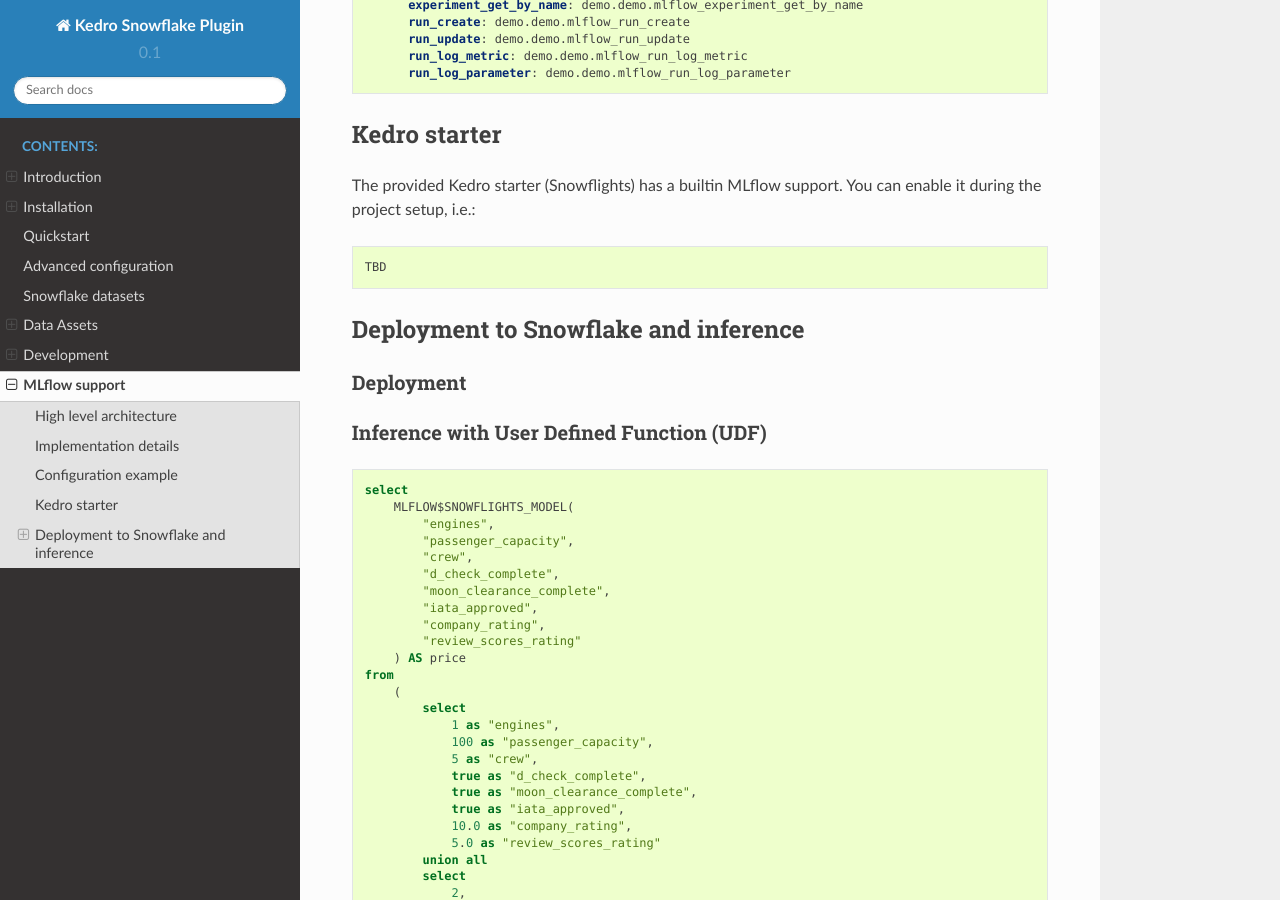
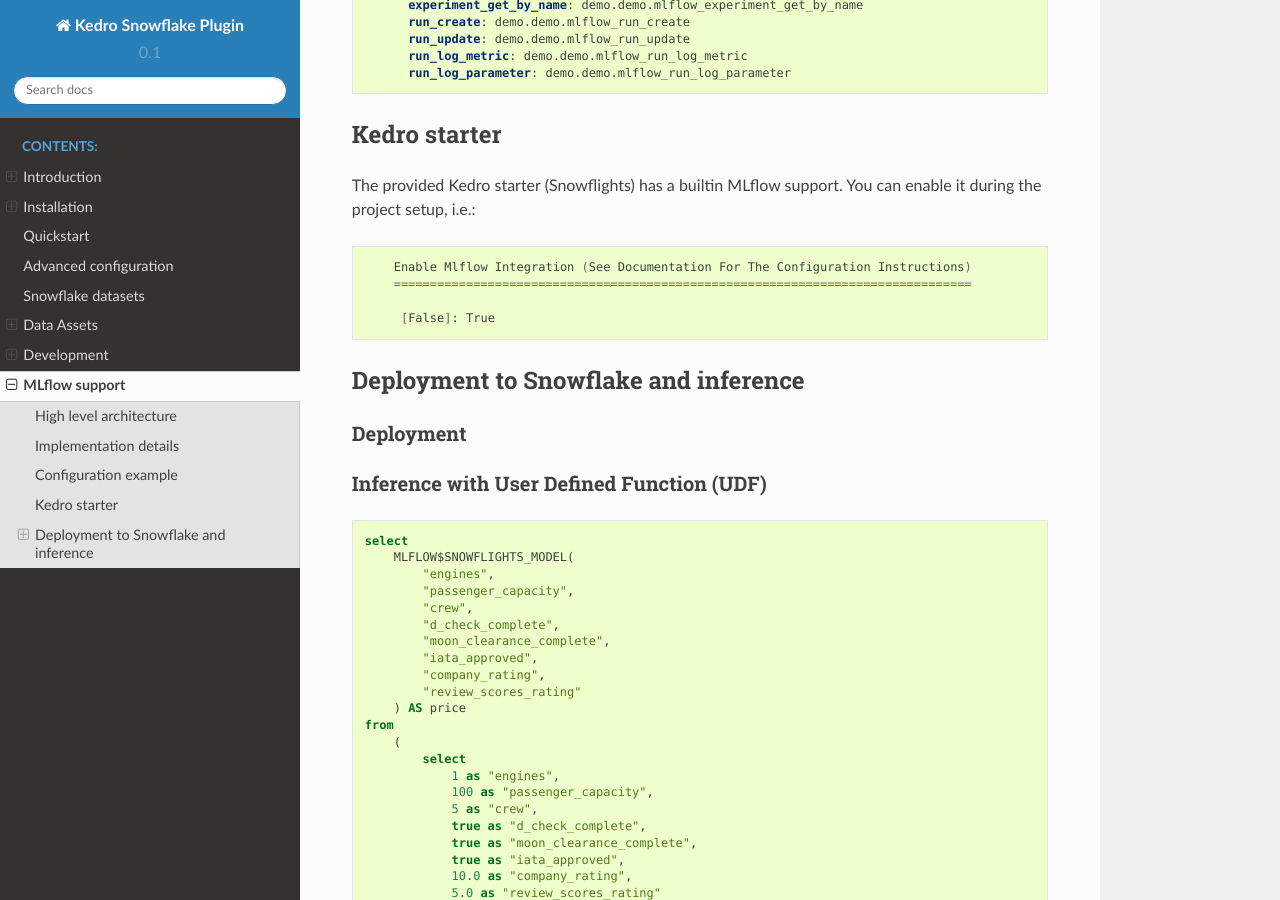
Before and after one commit to getindata/kedro-snowflake, a Sphinx documentation site: the page built from docs/source/06_mlflow.md, in a window 1280 px wide and 900 px high, scrolled down 1231 px. Built offline with Sphinx 7.4.7 and the Read the Docs theme 2.0.0, drawn with Linux system fonts in a browser that asks for light colours.

Commit message:
docs: updated placeholder

````diff
--- a/docs/source/06_mlflow.md
+++ b/docs/source/06_mlflow.md
@@ -43,7 +43,11 @@
 The provided Kedro starter (Snowflights) has a builtin MLflow support.
 You can enable it during the project setup, i.e.:
 ```bash
-TBD
+    Enable Mlflow Integration (See Documentation For The Configuration Instructions)
+    ================================================================================
+
+     [False]: True
+
 ```
 
 ## Deployment to Snowflake and inference
````
